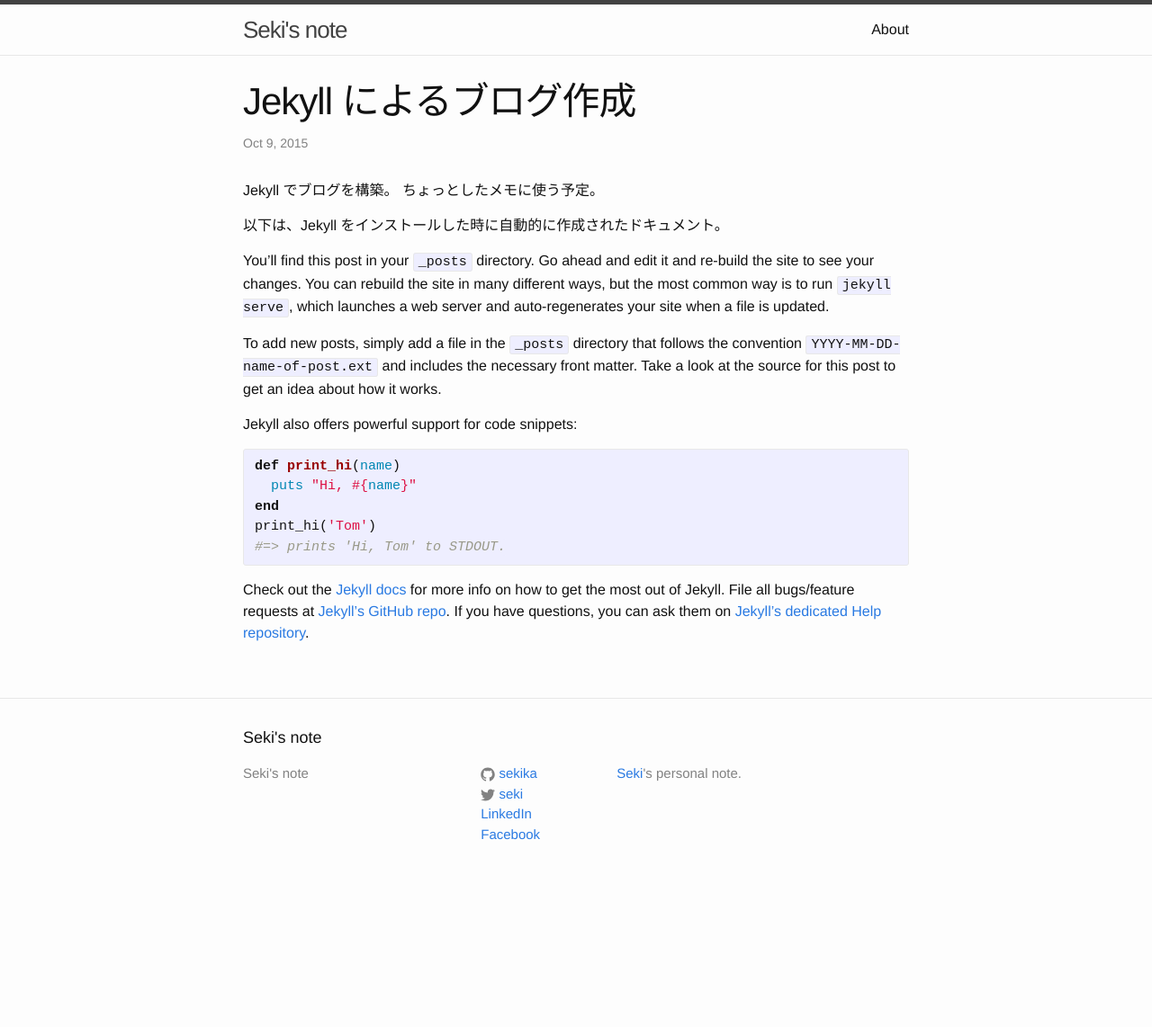
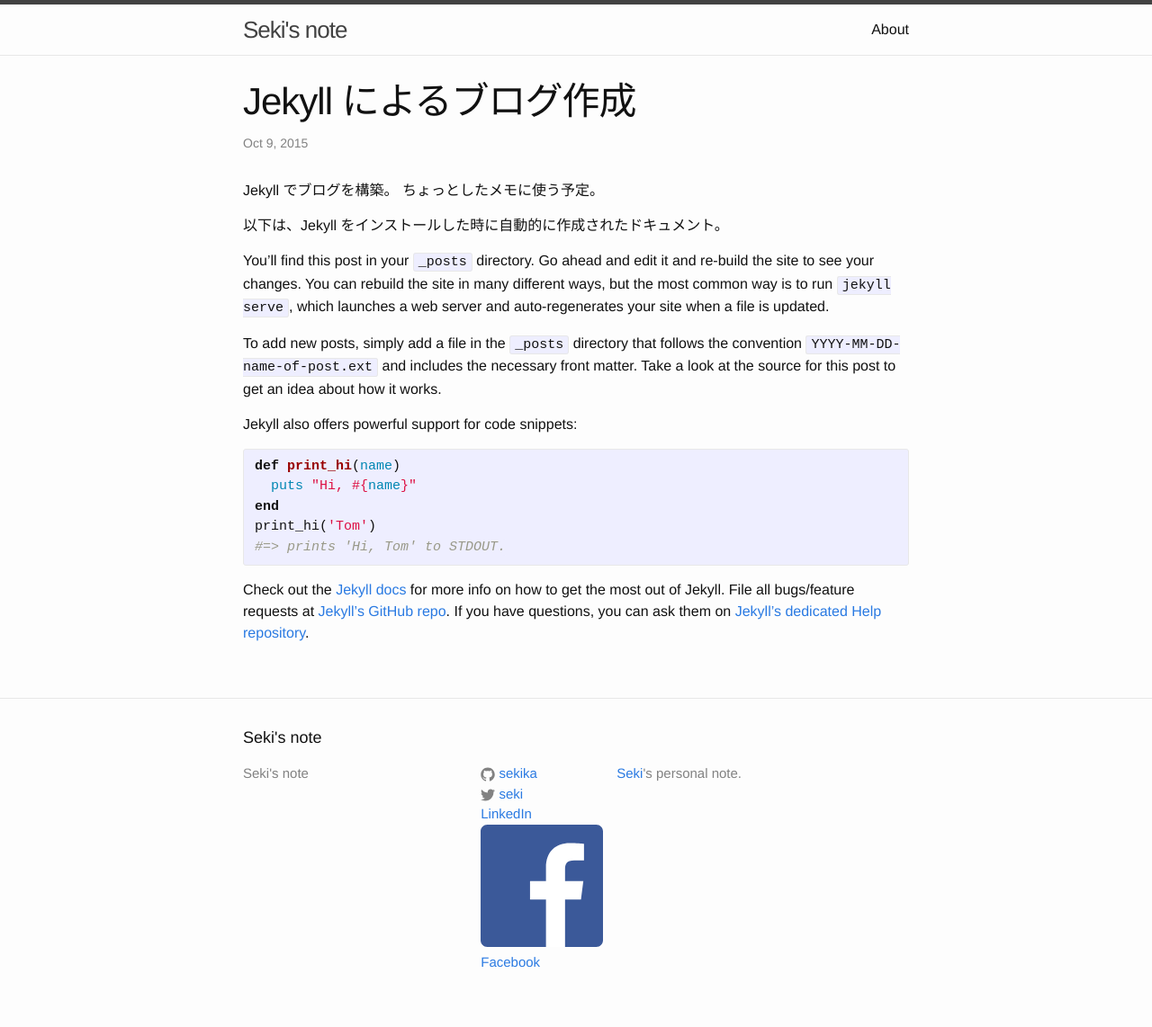
Before and after one commit to sekika/sekika.github.io, a Jekyll site: the page built from _posts/2015-10-09-welcome-to-jekyll.markdown, in a window 1280 px wide. Shown: the whole page at 90% size. Built offline with Jekyll 4.4.1, drawn with Linux system fonts in a browser that asks for light colours; before the commit the page ends 999 px from its top, so only the background shows below that.

Commit message:
Facebook SVG icon https://www.snip2code.com/Snippet/168909/Facebook-SVG-icon-16x16-for-Jekyll-defau

```diff
--- a/_includes/footer.html
+++ b/_includes/footer.html
@@ -54,6 +54,12 @@
           {% if site.facebook_username %}
              <li>
                <a href="https://www.facebook.com/{{ site.facebook_username }}">
+
+               <svg viewBox="0 0 16 16">
+                 <path fill="#3b5999" d="m 15.11687,16.000001 c 0.487599,0 0.88301,-0.39541 0.88301,-0.88313 V 0.883071 C 15.99988,0.395281 15.60453,1e-6 15.11687,1e-6 H 0.8830695 c -0.48778,0 -0.88307,0.39528 -0.88307,0.88307 v 14.2338 c 0,0.48766 0.39522,0.88313 0.88307,0.88313 H 15.11687 z"/>
+                 <path fill="#ffffff" d="m 11.03968,16.000001 v -6.19608 h 2.07973 l 0.31141,-2.41472 h -2.39114 v -1.54165 c 0,-0.69912 0.19414,-1.17555 1.19666,-1.17555 l 1.27866,-5.6e-4 v -2.15974 c -0.22114,-0.0294 -0.98017,-0.0952 -1.86324,-0.0952 -1.8435605,0 -3.1057105,1.12532 -3.1057105,3.19188 v 1.7808 h -2.08506 v 2.41472 h 2.08506 v 6.19608 H 11.03968 z"/>
+               </svg>
+
                  <i class="fa fa-facebook"></i> Facebook
                </a>
              </li>
```
